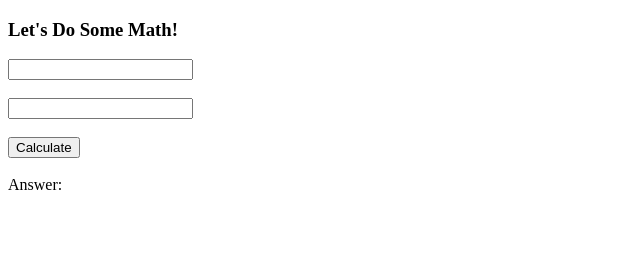
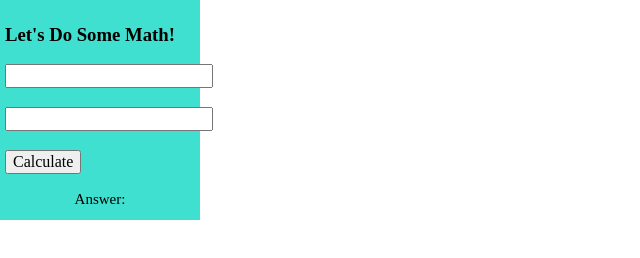
Before and after one commit to danielopatich/homework_week3_thursday, a plain HTML site: page index.html in a window 1280 px wide. Shown: the whole page, without its empty margins (0-640 px from the left). Drawn offline with nearby package versions, Linux system fonts and the light colour scheme.

Commit message:
final commit

```diff
--- a/index.html
+++ b/index.html
@@ -3,8 +3,11 @@
   <head>
     <meta charset="utf-8">
     <title>Thursday night hw</title>
+    <link rel="stylesheet" href="https://cdnjs.cloudflare.com/ajax/libs/normalize/3.0.3/normalize.min.css" media="screen" charset="utf-8">
+    <link rel="stylesheet" href="main.css" media="screen" charset="utf-8">
   </head>
   <body>
+    <div id="wrapper">
     <h3>Let's Do Some Math!</h3>
 
       <input type="text" id="num_one" value=""/>
@@ -19,5 +22,6 @@
     </div>
 
     <script src="main.js"></script>
+    </div>
   </body>
 </html>
--- /dev/null
+++ b/main.css
@@ -0,0 +1,19 @@
+*{
+  box-sizing: border-box;
+}
+
+#wrapper {
+  background: turquoise;
+  height: 220px;
+  width: 200px;
+  padding: 5px;
+}
+
+.answer {
+  font-size: 15px;
+  text-align: center;
+}
+
+#answer {
+  position: 15px 19px;
+}
--- a/main.js
+++ b/main.js
@@ -1,5 +1,4 @@
 // make inital input variables
-
 var num_one = document.getElementById('num_one');
 var num_two = document.getElementById('num_two');
 
@@ -19,3 +18,6 @@ document.addEventListener("DOMContentLoaded", function(event){
 }
 calculateBtn.addEventListener('click', handleClick);
 });
+
+
+// styling stuff
```
